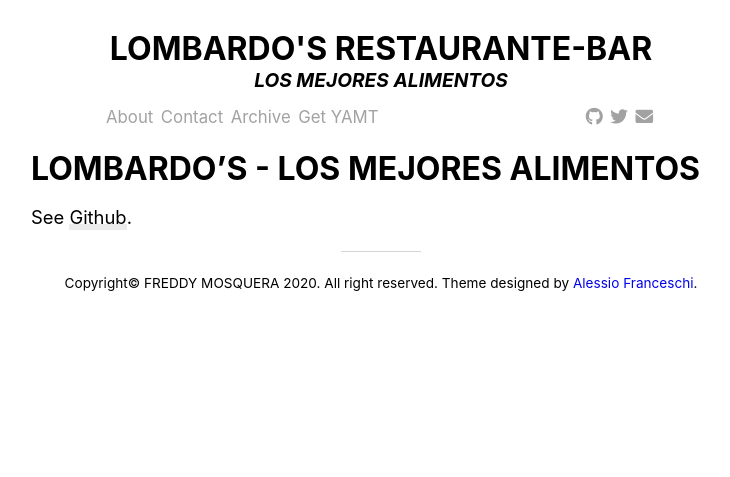
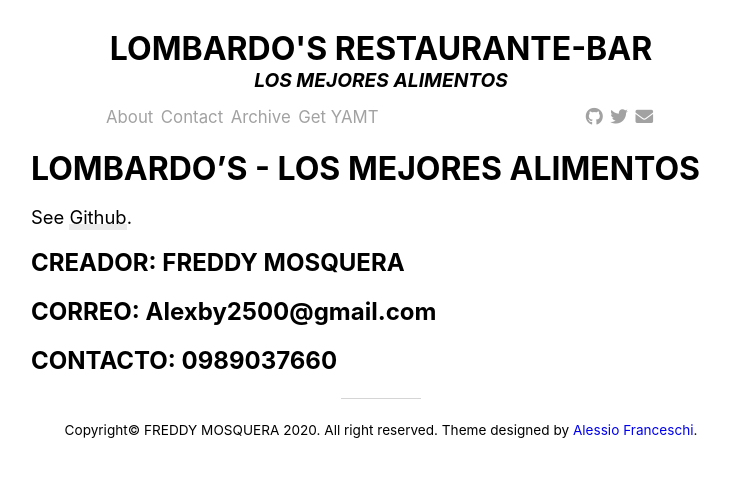
Before and after one commit to FreddySTJR/PROJ-SO-2, a Jekyll site: the page built from about.md, in a window 1280 px wide. Shown: the top 477 px of the page, without its empty margins (259-989 px from the left). Built offline with Jekyll 4.4.1, drawn with Linux system fonts in a browser that asks for light colours; nearby versions of some CDN libraries.

Commit message:
Update about.md

```diff
--- a/about.md
+++ b/about.md
@@ -5,3 +5,9 @@ title: About
 
 # [LOMBARDO'S - LOS MEJORES ALIMENTOS](https://freddystjr.github.io/PROJ-SO-2/)
 See [Github](https://github.com/FreddySTJR).
+
+## CREADOR: FREDDY MOSQUERA
+
+## CORREO: Alexby2500@gmail.com
+
+## CONTACTO: 0989037660
```
